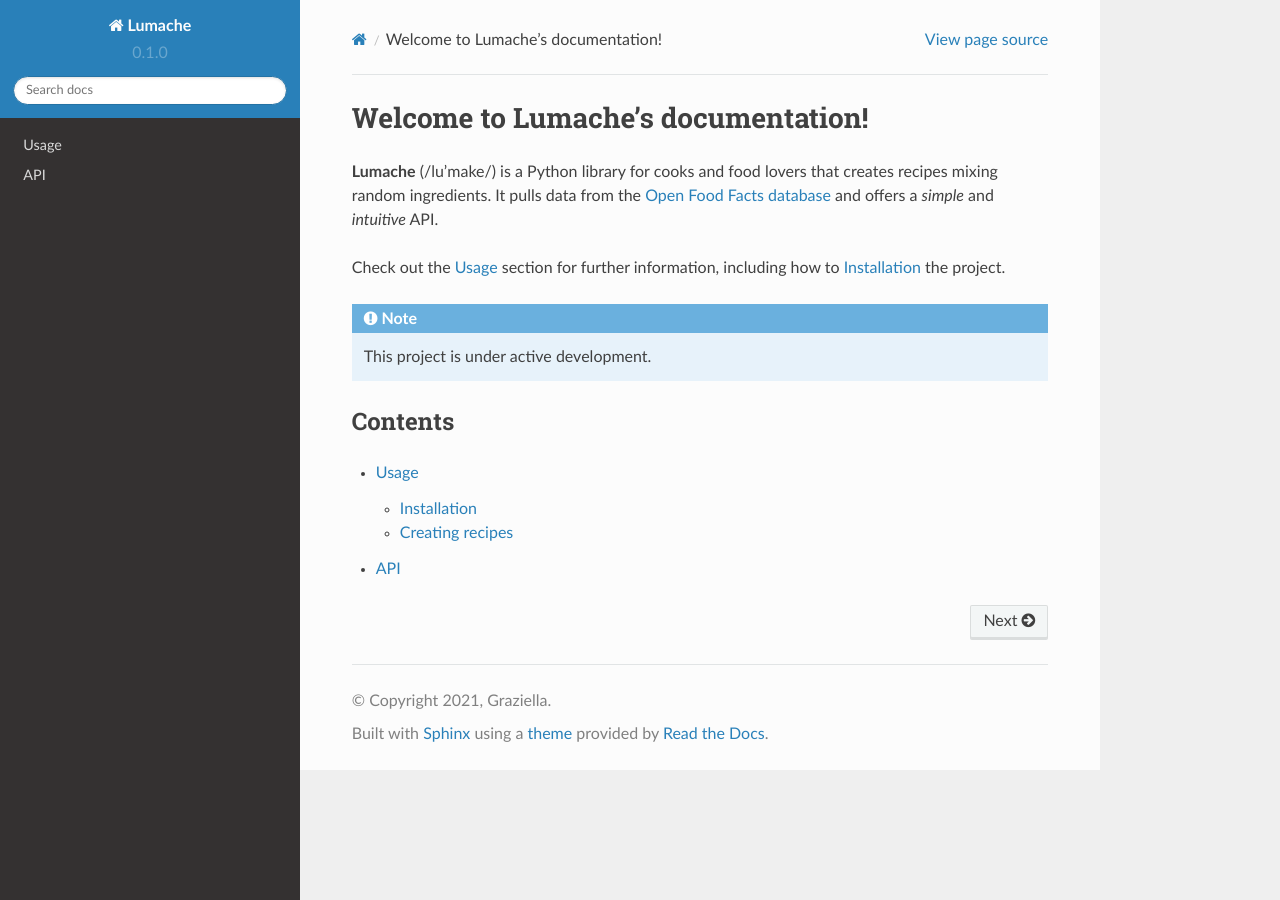
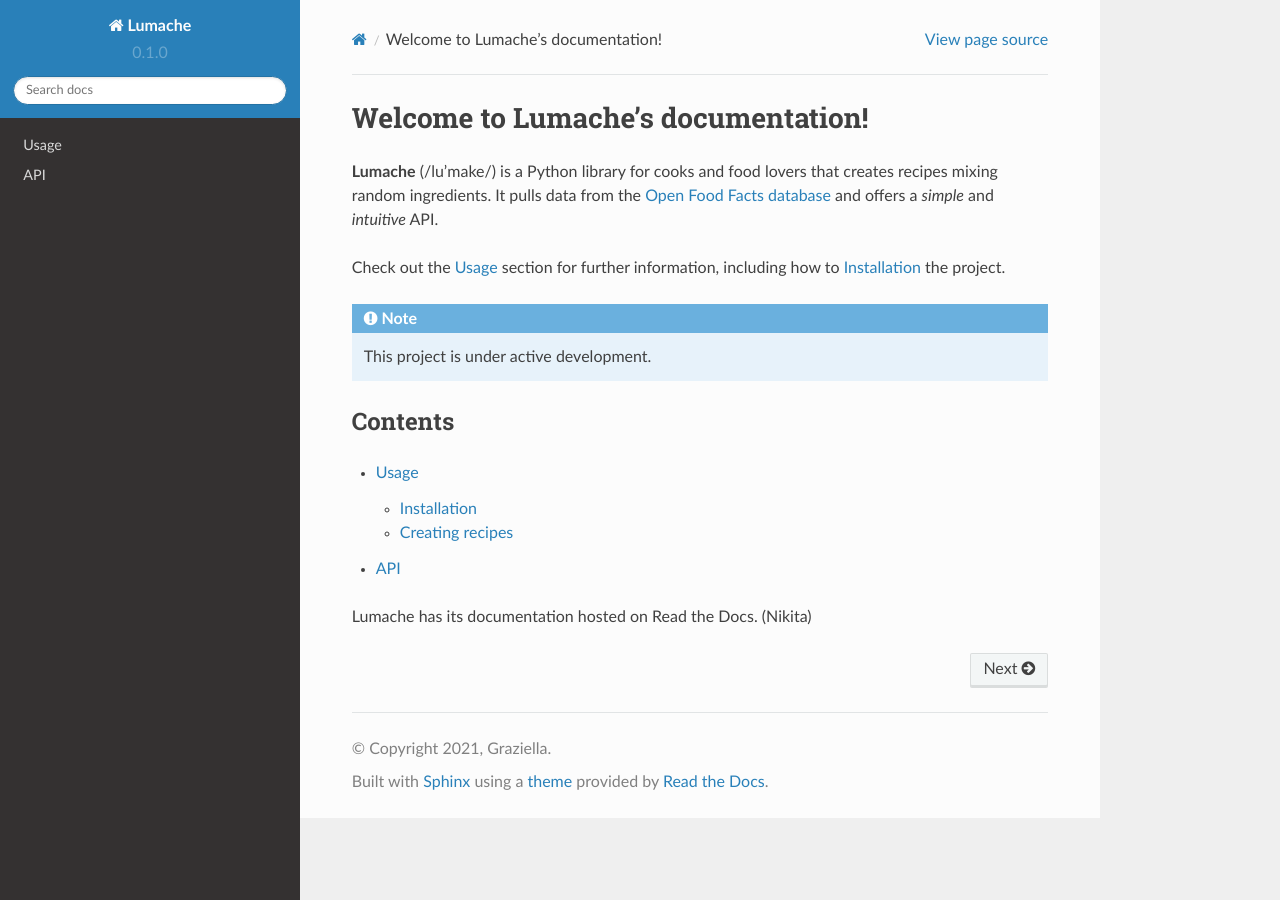
Before and after one commit to Nik-Kras/rtd-tutorial, a Sphinx documentation site: the page built from docs/source/index.rst, in a window 1280 px wide. Built offline with Sphinx 7.4.7 and the Read the Docs theme 2.0.0, drawn with Linux system fonts in a browser that asks for light colours.

Commit message:
Update index.rst

```diff
--- a/docs/source/index.rst
+++ b/docs/source/index.rst
@@ -20,3 +20,5 @@ Contents
 
    usage
    api
+
+Lumache has its documentation hosted on Read the Docs. (Nikita)
```
